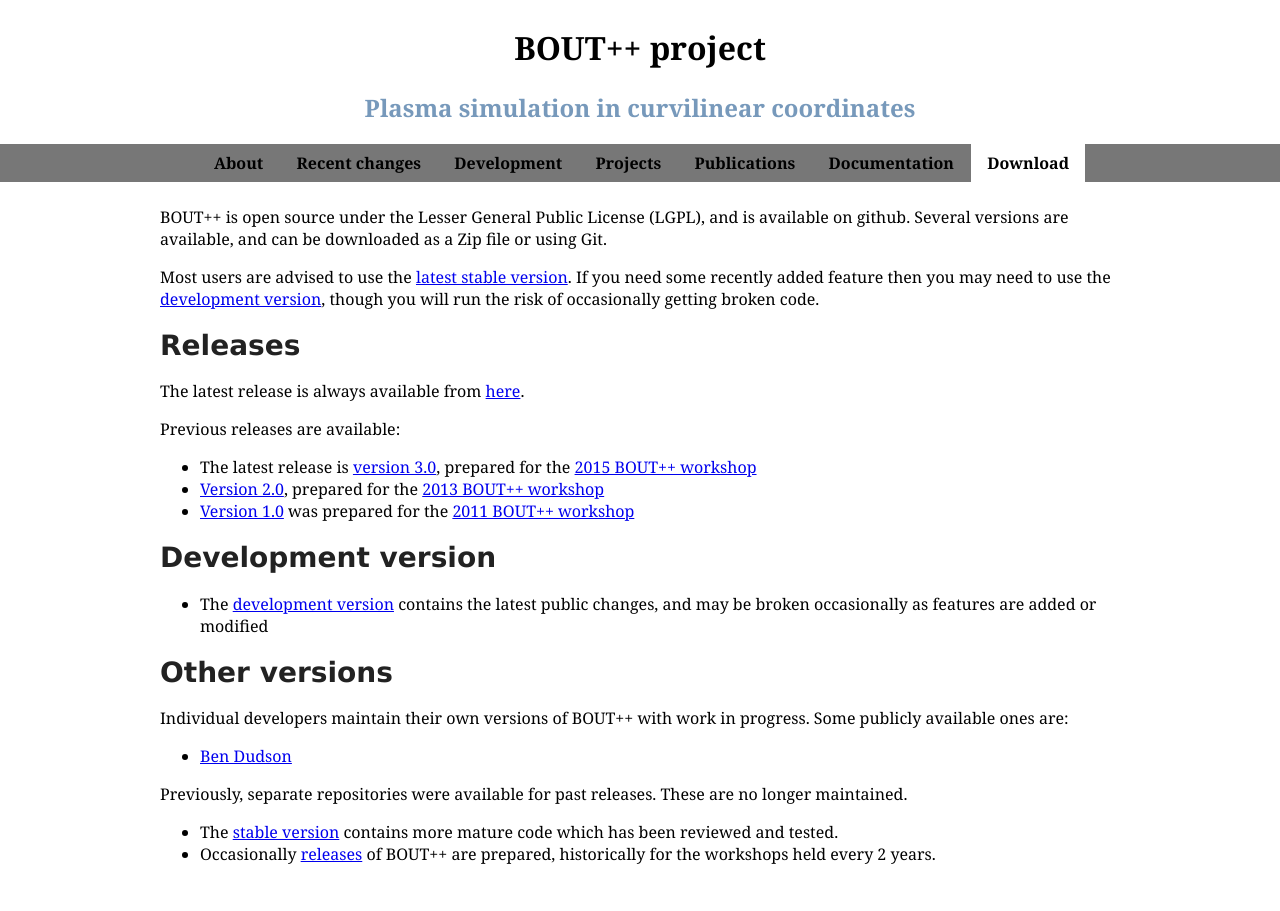
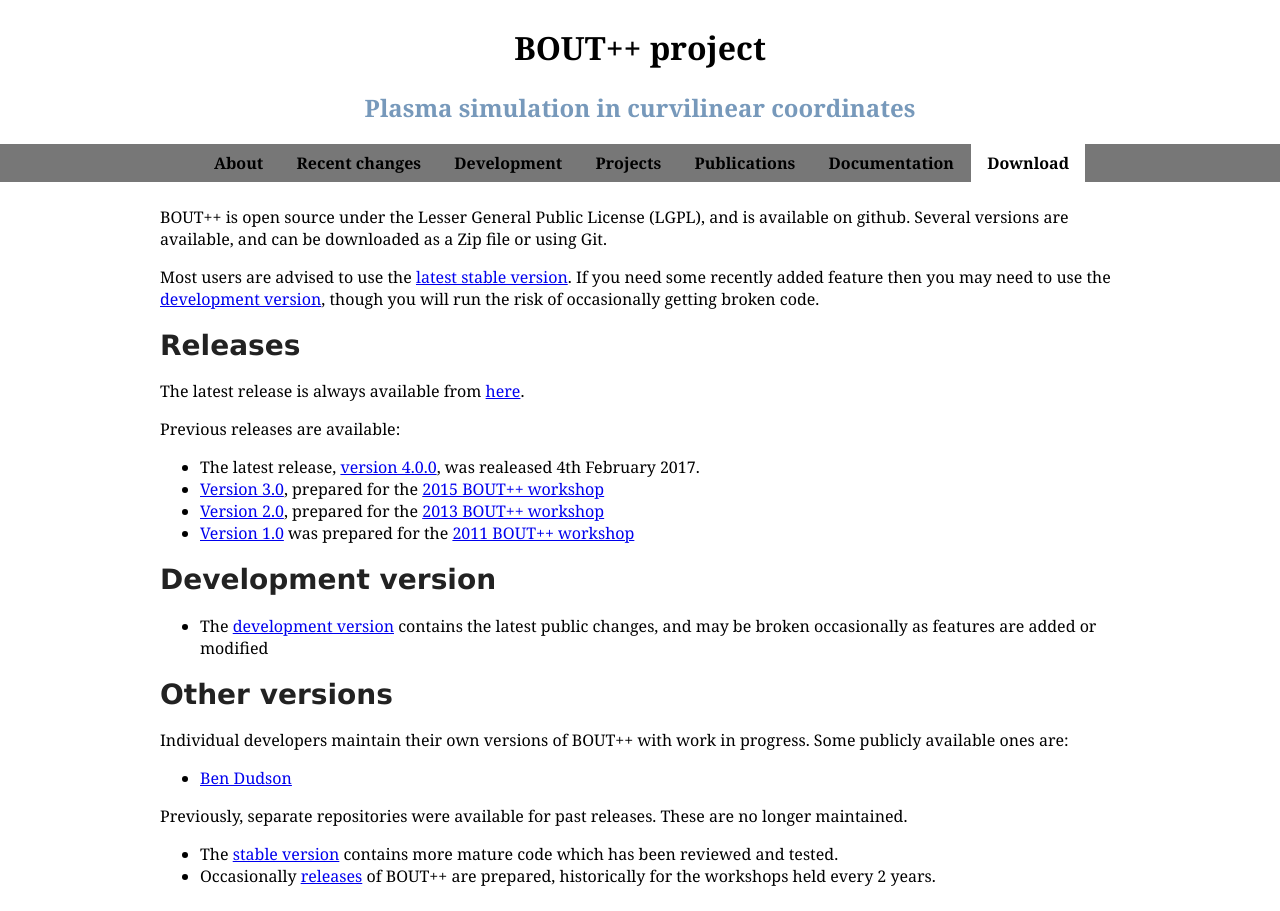
Before and after one commit to boutproject/boutproject.github.io, a Jekyll site: the page built from download.markdown, in a window 1280 px wide. Built offline with Jekyll 4.4.1, drawn with Linux system fonts in a browser that asks for light colours.

Commit message:
minor improvements

```diff
--- a/doc.markdown
+++ b/doc.markdown
@@ -6,7 +6,8 @@
 
 # Manual
 
-The [user manual](http://www-users.york.ac.uk/~bd512//bout/user_manual.pdf) describes how to get started with BOUT++, and how the code works (or should work / did work) from the
+
+The [user manual](https://readthedocs.org/projects/bout-dev/) describes how to get started with BOUT++, and how the code works (or should work / did work) from the
 point of view of someone who hasn't used BOUT++ before. There are separate developer and coordinate system manuals which are useful when you need to dig further into how the code works.
 
 # Wiki page
--- a/download.markdown
+++ b/download.markdown
@@ -17,20 +17,21 @@
 
 Previous releases are available:
 
-* The latest release is [version 3.0](https://github.com/boutproject/BOUT-dev/releases/tag/v3.0), prepared for the [2015 BOUT++ workshop](workshop2015.html)
+* The latest release, [version 4.0.0](https://github.com/boutproject/BOUT-dev/releases/tag/v4.0.0), was realeased 4th February 2017.
+* [Version 3.0](https://github.com/boutproject/BOUT-dev/releases/tag/v3.0), prepared for the [2015 BOUT++ workshop](workshop2015.html)
 * [Version 2.0](https://github.com/boutproject/BOUT-dev/releases/tag/v2.0), prepared for the [2013 BOUT++ workshop](https://bout2013.llnl.gov/)
 * [Version 1.0](https://github.com/boutproject/BOUT-dev/releases/tag/v1.0) was prepared for the [2011 BOUT++ workshop](https://bout2011.llnl.gov/)
 
 # Development version
 
-* The [development version](https://github.com/boutproject/BOUT-dev) contains the latest public changes,
+* The [development version](https://github.com/boutproject/BOUT-dev/tree/next) contains the latest public changes,
   and may be broken occasionally as features are added or modified
 
 # Other versions
 
 Individual developers maintain their own versions of BOUT++ with work in progress. Some publicly available ones are:
 
-* [Ben Dudson](https://github.com/bendudson/BOUT)
+* [Ben Dudson](https://github.com/bendudson/BOUT-dev)
 
 Previously, separate repositories were available for past releases. These are no longer maintained.
 
@@ -40,4 +41,4 @@
   for the workshops held every 2 years.
 
 [latest]: https://github.com/boutproject/BOUT-dev/releases/latest
-[development]: https://github.com/boutproject/BOUT-dev
+[development]: https://github.com/boutproject/BOUT-dev/tree/next
```
